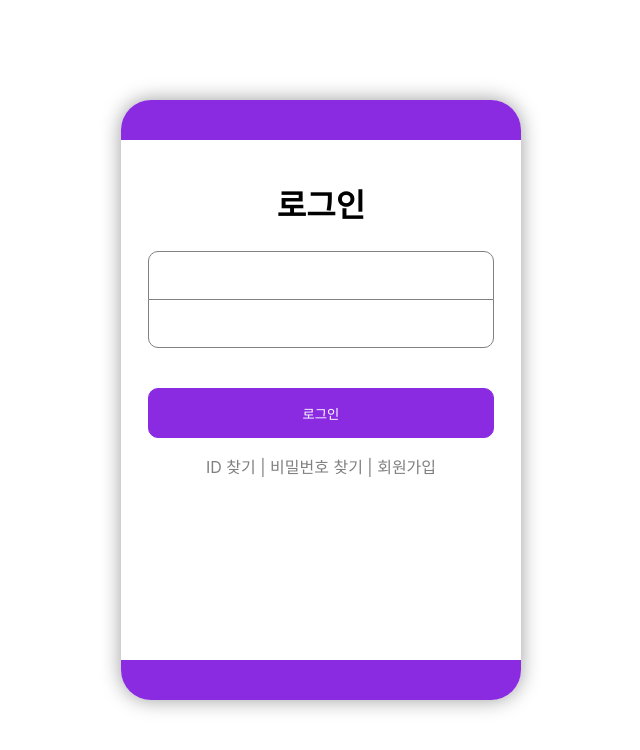
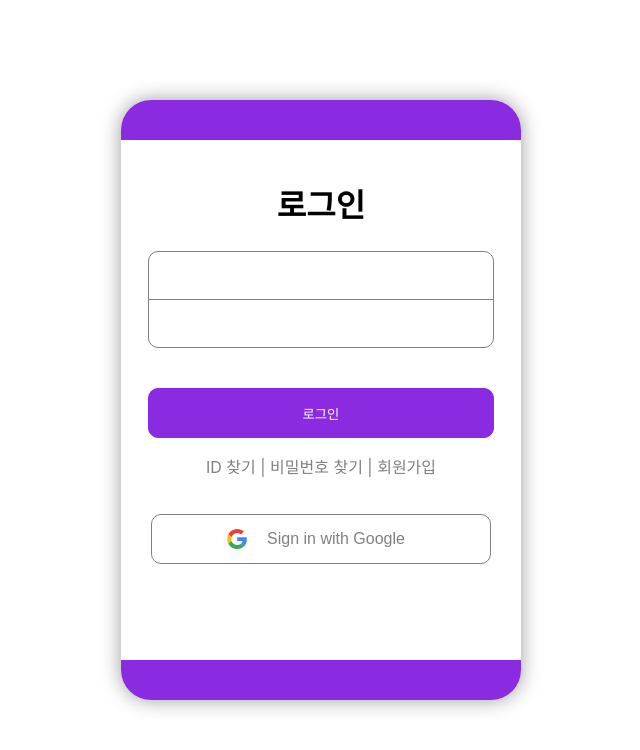
Before and after one commit to Daram0o0/STT, a React (Create React App) app in the folder front/: page /login in a window 1280 px wide. Shown: the top 750 px of the page, without its empty margins (319-959 px from the left). Built offline with nearby package versions, Linux system fonts and the light colour scheme; the HTML template or start-up script is replaced by a standard one.

Commit message:
google login

```diff
--- a/front/package.json
+++ b/front/package.json
@@ -2,6 +2,7 @@
   "name": "front",
   "version": "0.1.0",
   "private": true,
+  "homepage": "https://Daram0o0.github.io/STT",
   "dependencies": {
     "@testing-library/jest-dom": "^5.16.5",
     "@testing-library/react": "^13.4.0",
@@ -19,6 +20,8 @@
     "web-vitals": "^2.1.4"
   },
   "scripts": {
+    "predeploy": "npm run build",
+    "deploy": "gh-pages -d build",
     "start": "react-scripts start",
     "build": "react-scripts build",
     "test": "react-scripts test",
@@ -43,6 +46,7 @@
     ]
   },
   "devDependencies": {
-    "@types/react": "^18.0.35"
+    "@types/react": "^18.0.35",
+    "gh-pages": "^5.0.0"
   }
 }
--- a/front/src/App.tsx
+++ b/front/src/App.tsx
@@ -6,7 +6,7 @@ import Signup from "./pages/Signup";
 
 function App() {
   return (
-    <BrowserRouter>
+    <BrowserRouter basename={process.env.PUBLIC_URL}>
       <Routes>
         <Route path="/" element={<Home/>}></Route>
         <Route path="/login" element={<Login/>}></Route>
--- /dev/null
+++ b/front/src/components/GoogleLogin/index.tsx
@@ -0,0 +1,51 @@
+import React from 'react';
+import {useState} from 'react';
+import { Navigate, useNavigate } from 'react-router-dom';
+import { auth } from '../../components/firebase';
+import { GoogleAuthProvider, signInWithPopup } from 'firebase/auth';
+import "./styles.css";
+
+interface google_login{
+    width? : string | undefined,
+    height? : string | undefined,
+    navigate? : string | undefined,
+    text? : string | undefined,
+}
+
+const provider = new GoogleAuthProvider();
+
+function GoogleLogin(props : google_login){
+
+    const navigate = useNavigate();
+
+    const onSubmitGoogle = async (e : React.MouseEvent<HTMLButtonElement, MouseEvent>) => {
+        e.preventDefault();
+
+        await signInWithPopup(auth, provider)
+            .then((result) => {
+                const credential = GoogleAuthProvider.credentialFromResult(result);
+                const token = credential?.accessToken;
+                const user = result.user;
+                props.navigate ? navigate(props.navigate) : navigate("/");
+            }).catch((error) => {
+                // Handle Errors here.
+                const errorCode = error.code;
+                const errorMessage = error.message;
+                // The email of the user's account used.
+                //const email = error.customData.email;
+                // The AuthCredential type that was used.
+                const credential = GoogleAuthProvider.credentialFromError(error);
+                // ...
+              });
+    }
+
+    return(
+        <button className="google_login" style={{width:props.width, height:props.height}} onClick={onSubmitGoogle}>
+            <img style={{marginLeft:"-10px"}}width="20px" height="20px" src={process.env.PUBLIC_URL + "/Google__G__Logo.svg"} ></img>
+            <p style={{marginLeft:"20px", fontSize:"16px",color:"gray"}}>{props.text ? props.text : "Sign up with Google"}</p>
+        </button>
+
+    )
+}
+
+export default GoogleLogin;
--- /dev/null
+++ b/front/src/components/GoogleLogin/styles.css
@@ -0,0 +1,12 @@
+.google_login {
+    display:flex;
+    align-items: center;
+    justify-content: center;
+    width : calc(100% - 2px);
+    height : 50px;
+    margin-top:20px;
+    background-color : white;
+    border : 1px solid gray;
+    border-radius: 10px;
+    cursor:pointer;
+}
--- a/front/src/pages/Login/index.tsx
+++ b/front/src/pages/Login/index.tsx
@@ -1,6 +1,7 @@
 import "./styles.css";
 import "../Signup";
 import { useNavigate } from "react-router-dom";
+import GoogleLogin from './../../components/GoogleLogin';
 
 function Login(){
     const navigate = useNavigate();
@@ -25,7 +26,7 @@ function Login(){
                     <a href="" style={{textDecoration:"none",color:"gray"}}> | 비밀번호 찾기</a>
                     <a href="" style={{textDecoration:"none",color:"gray"}} onClick={()=>{navigate('/signup');}}> | 회원가입</a>
                 </p>
-
+                <GoogleLogin width="340px" text="Sign in with Google"/>
                 <div className="deco_end"></div>
             </div>
         </div>
--- a/front/src/pages/Signup/index.tsx
+++ b/front/src/pages/Signup/index.tsx
@@ -1,9 +1,10 @@
-import { createUserWithEmailAndPassword } from 'firebase/auth';
+import { createUserWithEmailAndPassword, GoogleAuthProvider, signInWithPopup } from 'firebase/auth';
 import './styles.css';
 import { useState} from 'react';
 import { useNavigate } from 'react-router-dom';
 import { auth } from '../../components/firebase';
 
+const provider = new GoogleAuthProvider();
 
 function Signup(){
     const navigate = useNavigate();
@@ -41,8 +42,8 @@ function Signup(){
                     <br/><br/>
 
                     <button className="submit" onClick={(e)=>{onSubmit(e)}}>가입하기</button>
+
                 </div>
-
                 <div className="deco_end"></div>
             </div>
         </div>
--- a/front/src/pages/Signup/styles.css
+++ b/front/src/pages/Signup/styles.css
@@ -47,12 +47,13 @@
 .Signup .signup_form{
     display:flex;
     /* margin-top : 100px; */
+    width: 340px;
     flex-direction: column;
-    justify-content: center;
+    align-items: center;
 }
 
 .Signup .id_input {
-    width : 340px;
+    width : calc(100% - 6px);
     height : 45px;
     border : 1px solid gray;
     border-top-left-radius: 10px;
@@ -64,7 +65,7 @@
 }
 
 .Signup .pw_input {
-    width : 340px;
+    width : calc(100% - 6px);
     height : 45px;
     margin-top : -1px;
     border : 1px solid gray;
@@ -77,6 +78,7 @@
 }
 
 .Signup .submit {
+    width : calc(100% - 2px);
     height: 50px;
     border:1px solid blueviolet;
     border-radius: 10px;
```
Also changed, not shown: front/public/Google__G__Logo.svg (added), 1 other file (tests, documents, lock files or other folders).
